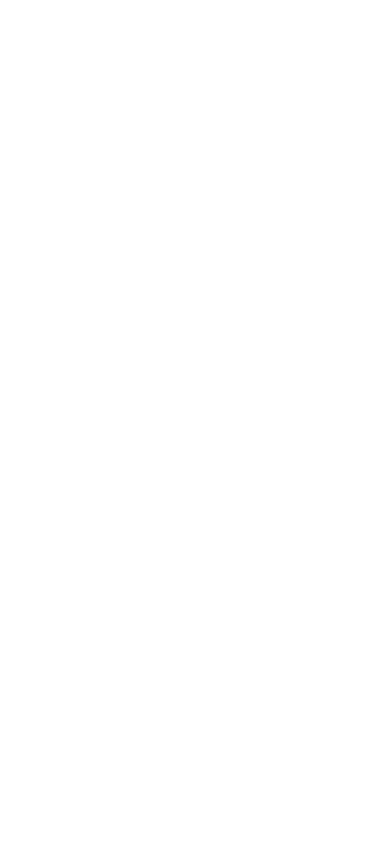
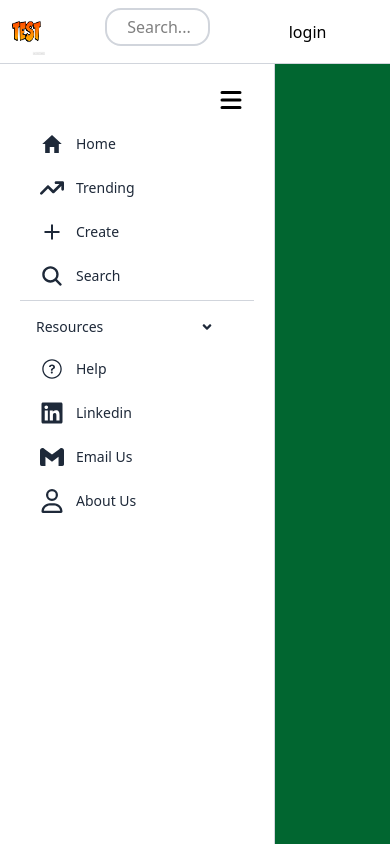
Before and after one commit to Astitvazz/BubbleBlog2, a React (Vite) app: page /blog in a window 390 px wide. Before the commit this address had no page. Built offline with nearby package versions, Linux system fonts and the light colour scheme; no server answers.

Commit message:
added more responsiveness

```diff
--- a/src/Mainlayout.jsx
+++ b/src/Mainlayout.jsx
@@ -12,9 +12,12 @@
   return (
     <>
         <Navbar/>
-        <div>
+        <div className='flex'>
            <Sidebar isOpen={isOpen} toggleSidebar={toggleSidebar}/>
             <Outlet context={{isOpen}}/>
+            <div className='flex-1 h-screen bg-blue-800'>
+
+            </div>
         </div>
     </>
   )
--- a/src/components/Blogcard.jsx
+++ b/src/components/Blogcard.jsx
@@ -7,18 +7,18 @@
 
 function Blogcard({blog}) {
   return (
-    <div className=' m-2 p-3 mb-6 bg-gray-200 border-b border-gray-300 bg-white'>
+    <div className=' w-[400px] sm:w-[500px] md:w-[650px] lg-w[700px] xl:w-[800px] 2xl flex-col flex items-center justify-start p-4 overflow-hidden bg-black mb-2'>
         <div className='w-full rounded-t-2xl pl-2 pr-2'>
 
         </div>
         <div className='w-full  p-2 '>
-            <h4 className='text-2xl '>{blog.title}</h4>
+            <h4 className='text-xl text-bold font-Serif text-white '>{blog.title}</h4>
         </div>
         <div className='w-full p-1'>
             <ImageCarousel images={blog.images} />
         </div>
-        <div className='w-full h-[45px] rounded-b-2xl'>
-                <div className='w-[40%] h-full  flex items-center justify-around p-1'>
+        <div className='w-full h-[7%] rounded-b-2xl bg-red-700'>
+                <div className='w-[40%] h-full  flex items-center justify-around p-1 bg-yellow-500'>
                     <button className='w-[23%]  rounded-2xl h-full flex items-center justify-center bg-gray-200 hover:bg-gray-300 '><BiUpvote className='text-[20px] text-black'/></button>
                     <button className='w-[23%]  rounded-2xl h-full flex items-center justify-center bg-gray-200 hover:bg-gray-300'><BiDownvote className='text-[20px] text-black' /></button>
                     <button className='w-[23%]  rounded-2xl h-full flex items-center justify-center bg-gray-200 hover:bg-gray-300'><FaRegComment className='text-[20px] text-black'/></button>
--- a/src/components/ImageCarousel.jsx
+++ b/src/components/ImageCarousel.jsx
@@ -14,7 +14,7 @@
     >
       {images.map((img, i) => (
         <SwiperSlide key={i}>
-          <img src={img} alt={`Slide ${i}`} className="w-full h-[400px] object-cover rounded-2xl" />
+          <img src={img} alt={`Slide ${i}`} className="w-full h-[300px] sm:h-[400px] md:h-[400px] rounded-2xl object-cover" />
         </SwiperSlide>
       ))}
     </Swiper>
--- a/src/components/Navbar.jsx
+++ b/src/components/Navbar.jsx
@@ -28,11 +28,11 @@
   navigate('/');
 }
   return (
-    <div className=' fixed w-full p-2 h-16 bg-white flex justify-between align-center fixed px-4 border-b border-b-gray-300 top-0 sticky z-50 left-0'>
+    <div className=' fixed w-full p-2 h-16 bg-white flex justify-between align-center fixed  border-b border-b-gray-300 top-0  z-50 left-0'>
 
       <img src={img} alt='logo' className='w-[10%] h-full'/>
 
-      <input className='w-[28%] pl-5 h-full flex justify-center items-center rounded-2xl border-2 border-gray-300 hover:border-gray-400' placeholder='Search...' type='text'>
+      <input className='w-[28%] pl-5 h-[80%] flex justify-center items-center rounded-2xl border-2 border-gray-300 hover:border-gray-400' placeholder='Search...' type='text'>
       </input>
       <div className='flex items-center pr-14 justify-end w-[30%] h-full'>
        { user.username ? (<>
--- a/src/components/Sidebar.jsx
+++ b/src/components/Sidebar.jsx
@@ -21,7 +21,7 @@
 
   return (
 
-    <div className={`${isOpen?'w-[275px]':'w-[70px]'} left-0 top-16 overflow-y-auto p-5 p-2 h-screen bg-white border-r fixed border-r-gray-300 pt-4 transition-all duration-300 ease-in-out overflow-hidden z-10`}>
+    <div className={`${isOpen?'w-[275px]':'w-[1%]'} left-0 top-16 overflow-y-auto p-5 p-2 h-full bg-white border-r fixed border-r-gray-300 pt-4 transition-all duration-300 ease-in-out overflow-hidden z-10`}>
         <div className='w-full h-10  rounded-2xl flex items-center justify-end p-2 mb-1'>
           <button className='rounded-full hover:bg-gray-300 fixed' onClick={toggleSidebar}>
 
--- a/src/pages/Blogholder.jsx
+++ b/src/pages/Blogholder.jsx
@@ -7,9 +7,9 @@
   return (
 
     <>
-    <div className='w-full h-full flex items-center justify-center'>
-    <div className='w-[50%] h-[50%]'>
-    <div className={` ${isOpen?'left-[25%] right-[25%]':'left-[20%] right-[30%]'} transition-all duration-300 ease-in-out top-16 bottom-0 overflow-y-auto p-4 pr-6 pl-6 scrollbar-hide`}>
+    <div className='h-full w-full flex justify-center items-center'>
+    <div className='h-full w-[700px] xl:w-[900px] flex-col flex items-center justify-start pt-30 bg-blue-600 pl-5 pr-5'>
+
       {
         Blogarray.map((blog, index) => (
             <Blogcard key={index} blog={blog} />
@@ -17,7 +17,7 @@
       }
     </div>
     </div>
-    </div>
+
     </>
   )
 }
--- a/src/pages/CreatePost.jsx
+++ b/src/pages/CreatePost.jsx
@@ -3,7 +3,7 @@
 import ImageCarousel from "../components/ImageCarousel";
 import axios from "axios";
 
-function Createpost({ isOpen }) {
+function Createpost() {
   const [content, setContent] = useState(true);
   const [images, setImages] = useState(false);
   const [link, setLink] = useState(false);
@@ -108,10 +108,11 @@
       setFreez(true);
     }
   },[text])
+  const { isOpen } = useOutletContext();
   return (
     <>
-      <div className="w-full h-screen flex justify-center items-center">
-        <div className="h-[650px] w-[800px] flex flex-col justify-start items-center pt-10">
+
+        <div className={`h-screen ${isOpen?'ml-[500px]':''} w-[1000px] flex flex-col justify-start items-center pt-10`}>
           <div className="w-[80%] h-20  pt-2 ">
             <button
               className={`w-[20%]  h-[80%] ${
@@ -146,7 +147,7 @@
             className="focus:outline-none focus:ring-0 w-[80%] h-20 border-2 border-gray-400  rounded p-2 text-sm"
             onChange={handleChange}
           />
-          <div className="text-red-500 h-6 text-sm w-[80%]">
+          <div className="text-red-700 h-6 text-[13px] w-[80%]">
             {errors.titleError}
           </div>
           {content ? (
@@ -158,7 +159,7 @@
                 placeholder="Add Content..."
                 onChange={handleChange}
               />
-              <div className="text-red-500 h-6 text-sm w-[80%]">
+              <div className="text-red-700 h-6 text-[13px] w-[80%]">
                 {errors.contentError}
               </div>
             </>
@@ -212,7 +213,7 @@
             Post
           </button>
         </div>
-      </div>
+
     </>
   );
 }
--- a/src/pages/FullBlog.jsx
+++ b/src/pages/FullBlog.jsx
@@ -2,8 +2,10 @@
 
 function FullBlog() {
   return (
-    <div>
+    <div className='w-full h-screen flex items-center justify-center bg-red-200'>
+      <div className='h-full w-[700px] flex-col flex items-center justify-start pt-13 bg-green-800'>
 
+      </div>
     </div>
   )
 }
--- a/src/pages/Landing.jsx
+++ b/src/pages/Landing.jsx
@@ -14,6 +14,7 @@
 import RegistrationForm from './RegistrationForm';
 import CreatePost from './Createpost';
 import Profile from './Profile';
+import FullBlog from './fullBlog';
 
 
 function Landing({Blogarray,isOpen}) {
@@ -28,9 +29,12 @@
         </Route>
 
         <Route element={<Mainlayout/>}>
+
           <Route path="/" element={<Blogholder isOpen={isOpen} Blogarray={Blogarray}/>}/>
           <Route path='/create' element={<CreatePost isOpen={isOpen}/>}/>
           <Route path='/profile' element={<Profile/>}/>
+          <Route path='/blog' element={<FullBlog/>}/>
+
         </Route>
       </Routes>
     </Router>
--- a/src/pages/Profile.jsx
+++ b/src/pages/Profile.jsx
@@ -8,10 +8,10 @@
   return (
     <div className='h-screen w-full flex justify-center items-center'>
 
-            <div className='h-full w-[700px] flex-col flex items-center justify-start pt-13'>
+            <div className='h-full w-[700px] xl:w-[900px] flex-col flex items-center justify-start pt-30 pl-5 pr-5'>
                 <div className='h-[300px] w-full flex'>
                     <div className='h-full w-[40%] flex items-center justify-center'>
-                        <div className='h-[200px] w-[200px] rounded-[100%] overflow-hidden'>
+                        <div className='h-[150px] xl:h-[200px] w-[150px] xl:w-[200px] rounded-[100%] overflow-hidden'>
                             <img src='https://cdn.pixabay.com/photo/2015/10/05/22/37/blank-profile-picture-973460_960_720.png' className='object-cover h-full w-full'/>
                         </div>
                     </div>
```
